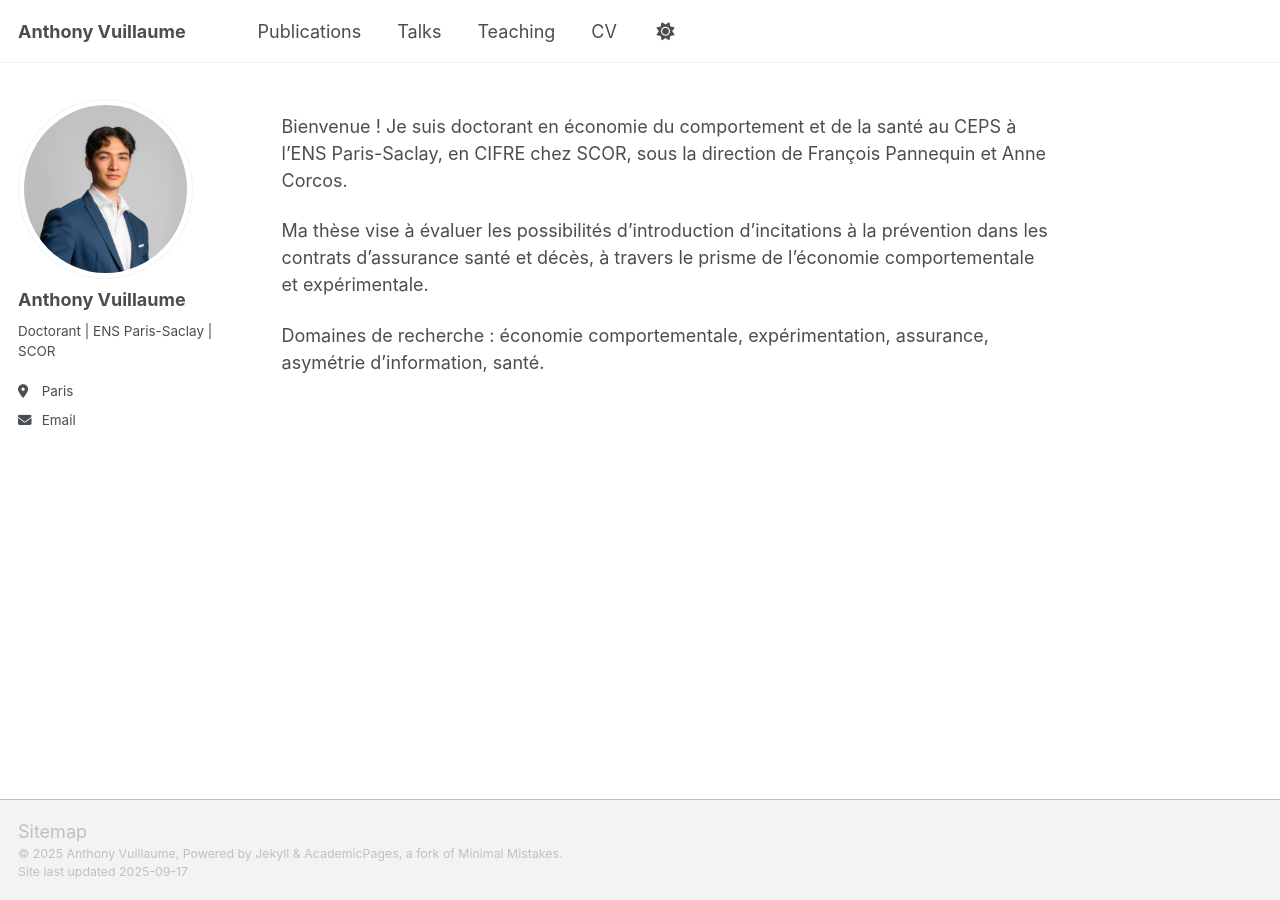
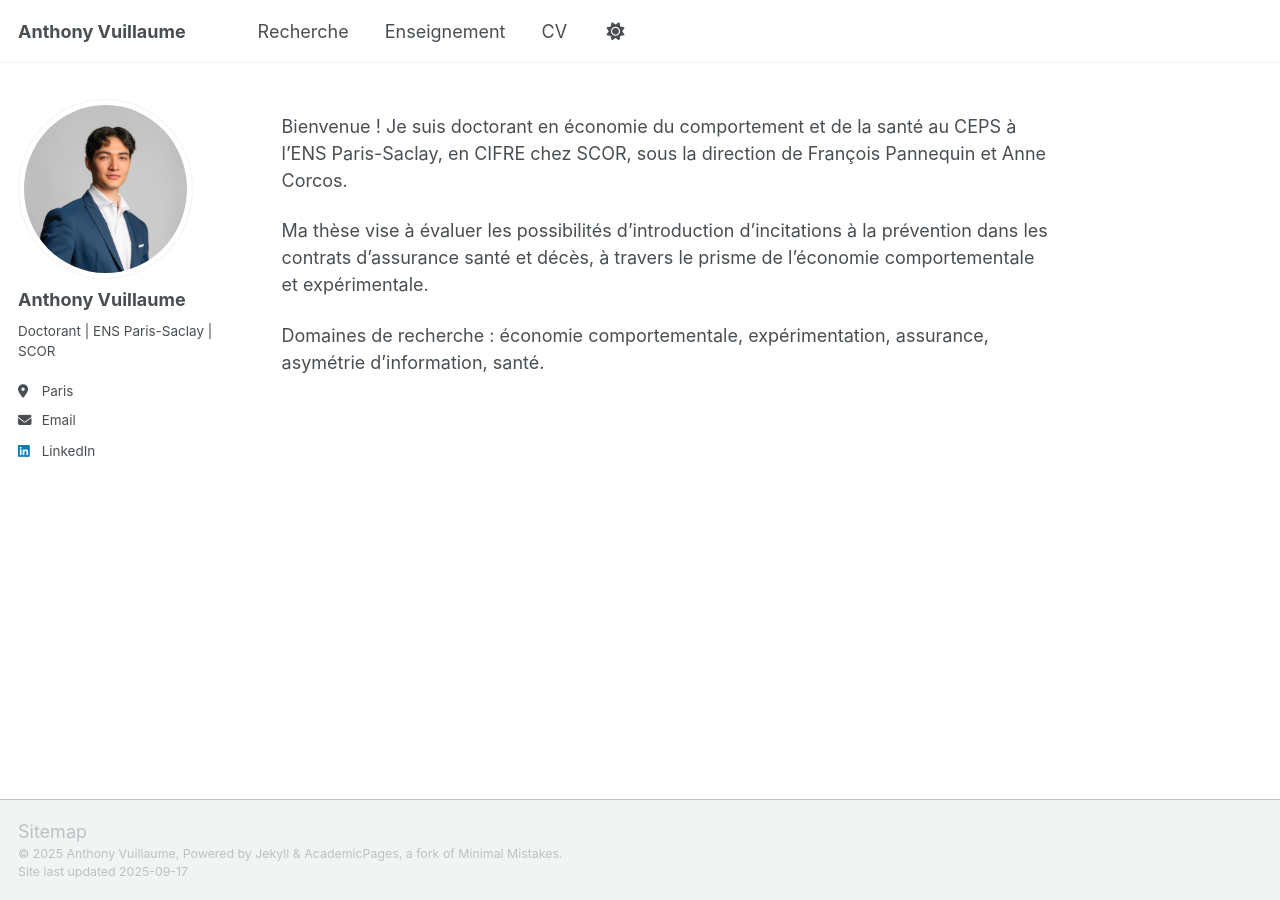
Before and after one commit to avuillaume/avuillaume.github.io, a Jekyll site: the page built from _pages/about.md, in a window 1280 px wide. Built offline with Jekyll 4.4.1, drawn with Linux system fonts in a browser that asks for light colours; a script that is not in the unit is left out.

```diff
--- a/_config.yml
+++ b/_config.yml
@@ -28,7 +28,7 @@ author:
   bio              : "Doctorant | ENS Paris-Saclay | SCOR"
   location         : "Paris"
   #employer         : "Red Brick University"
-  #uri              : # URL
+ #linkedin              : https://www.linkedin.com/in/anthony-vuillaume/
   email            : "anthony.vuillaume@ens-paris-saclay.fr"
 
   # Academic websites
@@ -62,7 +62,7 @@ author:
   keybase          : # Username
   instagram        : # Username
   lastfm           : # Username
-  linkedin         : # Username
+  linkedin         : anthony-vuillaume
   mastodon         : # URL
   medium           : # URL
   pinterest        : # Username
--- a/_data/navigation.yml
+++ b/_data/navigation.yml
@@ -8,13 +8,13 @@
 #      Markdown formatted page while the second is generated using JSON.
 
 main:
-  - title: "Publications"
+  - title: "Recherche"
     url: /publications/
 
-  - title: "Talks"
-    url: /talks/
+ # - title: "Talks"
+ #   url: /talks/
 
-  - title: "Teaching"
+  - title: "Enseignement"
     url: /teaching/
 
  # - title: "Portfolio"
```
